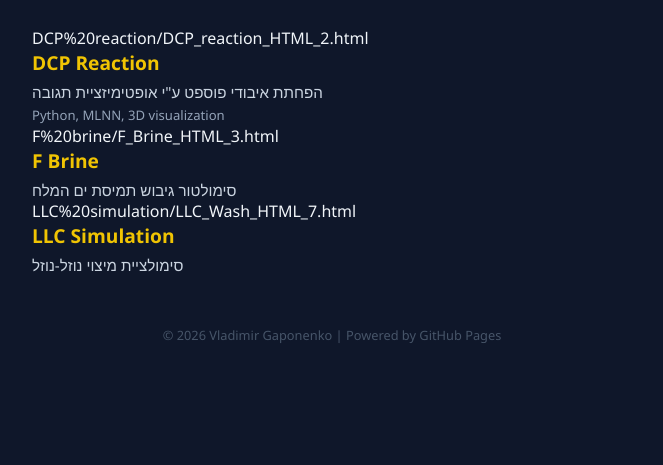
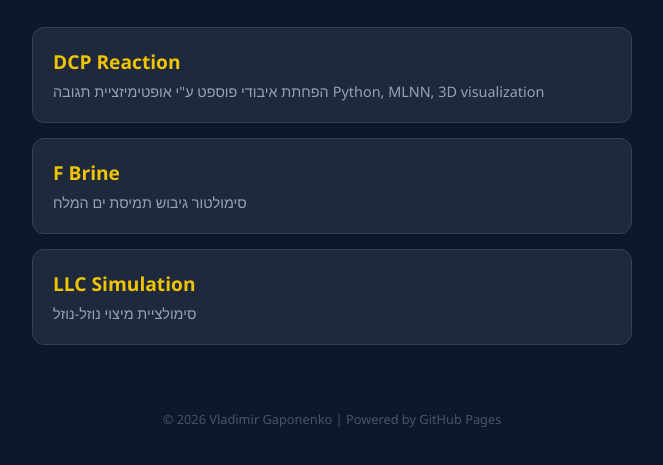
Before and after one commit to vladgap/Portfolio, a plain HTML site: page index.html in a window 1280 px wide. Shown: the part 107-572 px from the top of the page, without its empty margins (308-971 px from the left). Drawn offline with Linux system fonts and the light colour scheme.

Commit message:
Refactor project card styles and clean up HTML
Removed unnecessary comments and adjusted styles for project descriptions.

```diff
--- a/index.html
+++ b/index.html
@@ -32,7 +32,7 @@
             border-radius: 12px;
             padding: 20px;
             margin-bottom: 15px;
-            transition: transform 0.2s, border-color 0.2s, background 0.2s;
+            transition: transform 0.2s, border-color 0.2s;
             text-decoration: none;
             display: block;
             color: inherit;
@@ -46,25 +46,13 @@
             font-size: 1.2rem;
             font-weight: 600;
             color: #f0c403;
-            margin-bottom: 6px;
+            margin-bottom: 5px;
             display: block;
         }
-
-        /* --- Two-line description styling --- */
         .project-desc {
-            display: block;          /* line break */
-            font-size: 0.95rem;      /* first line size */
-            color: #cbd5e1;          /* first line color */
-            line-height: 1.35;
-            margin-top: 2px;
+            font-size: 0.9rem;
+            color: #94a3b8;
         }
-        .project-desc + .project-desc {
-            font-size: 0.82rem;      /* second line smaller */
-            color: #94a3b8;          /* second line softer */
-            margin-top: 4px;
-        }
-        /* ------------------------------------ */
-
         .footer {
             margin-top: 50px;
             font-size: 0.8rem;
@@ -77,7 +65,7 @@
     <h1>R&D Projects</h1>
 
     <div class="container">
-        DCP%20reaction/DCP_reaction_HTML_2.html
+        <a href="DCP%20reaction/DCP_reaction_HTML_2.html" class="project-card">
             <span class="project-title">DCP Reaction</span>
             <span class="project-desc">הפחתת איבודי פוספט ע"י אופטימיזציית תגובה</span>
             <span class="project-desc">Python, MLNN, 3D visualization</span>
@@ -85,19 +73,16 @@
     </div>
 
     <div class="container">
-        F%20brine/F_Brine_HTML_3.html
+        <a href="F%20brine/F_Brine_HTML_3.html" class="project-card">
             <span class="project-title">F Brine</span>
             <span class="project-desc">סימולטור גיבוש תמיסת ים המלח</span>
-            <!-- Optional: add a second line if you want it everywhere -->
-            <!-- <span class="project-desc">Thermodynamics, phase equilibria</span> -->
         </a>
     </div>
 
     <div class="container">
-        LLC%20simulation/LLC_Wash_HTML_7.html
+        <a href="LLC%20simulation/LLC_Wash_HTML_7.html" class="project-card">
             <span class="project-title">LLC Simulation</span>
             <span class="project-desc">סימולציית מיצוי נוזל-נוזל</span>
-            <!-- <span class="project-desc">Process modeling, separation</span> -->
         </a>
     </div>
 
```
